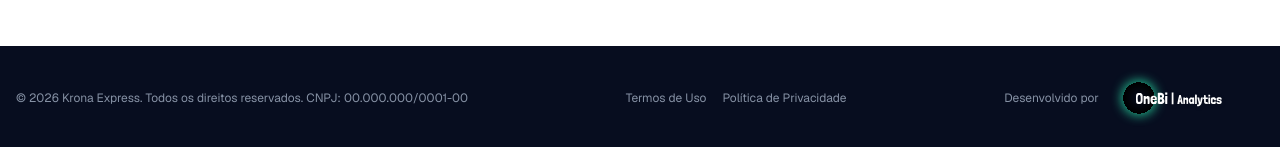
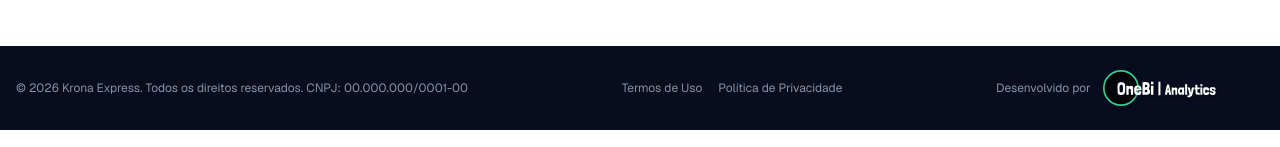
Before and after one commit to EvanilsonFreitas/krona-express, a Next.js app: page /sobre in a window 1280 px wide. Shown: the part 4813-4960 px from the top of the page. Built offline with nearby package versions, Linux system fonts and the light colour scheme.

Commit message:
style: decrease onebi logo size in footer

```diff
--- a/src/components/layout/footer.tsx
+++ b/src/components/layout/footer.tsx
@@ -78,9 +78,9 @@ export function Footer() {
               <Image
                 src="/brand/logo/symbol/logo_Onebi.svg"
                 alt="Onebi Analytics"
-                width={250}
-                height={80}
-                className="h-14 w-auto opacity-100 hover:scale-105 transition-all drop-shadow-sm"
+                width={150}
+                height={50}
+                className="h-9 w-auto opacity-100 hover:scale-105 transition-all drop-shadow-sm"
               />
             </Link>
           </div>
```
Also changed, not shown: public/brand/logo/symbol/logo_Onebi.svg.
